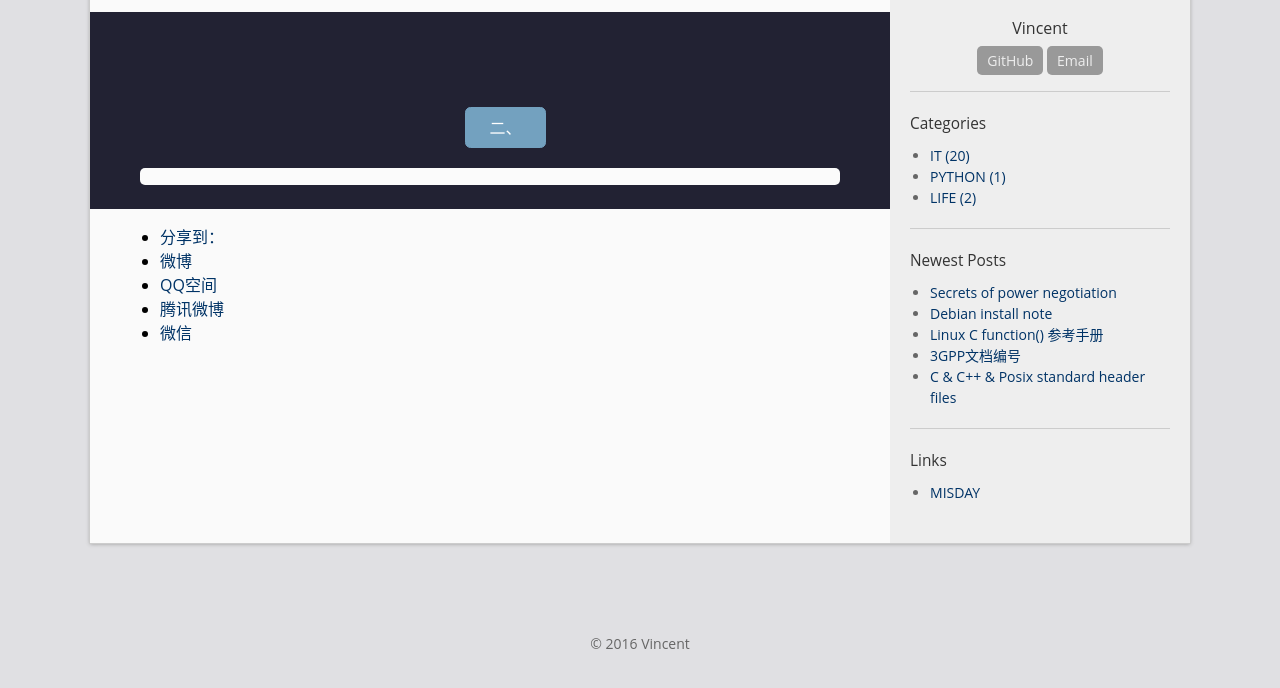
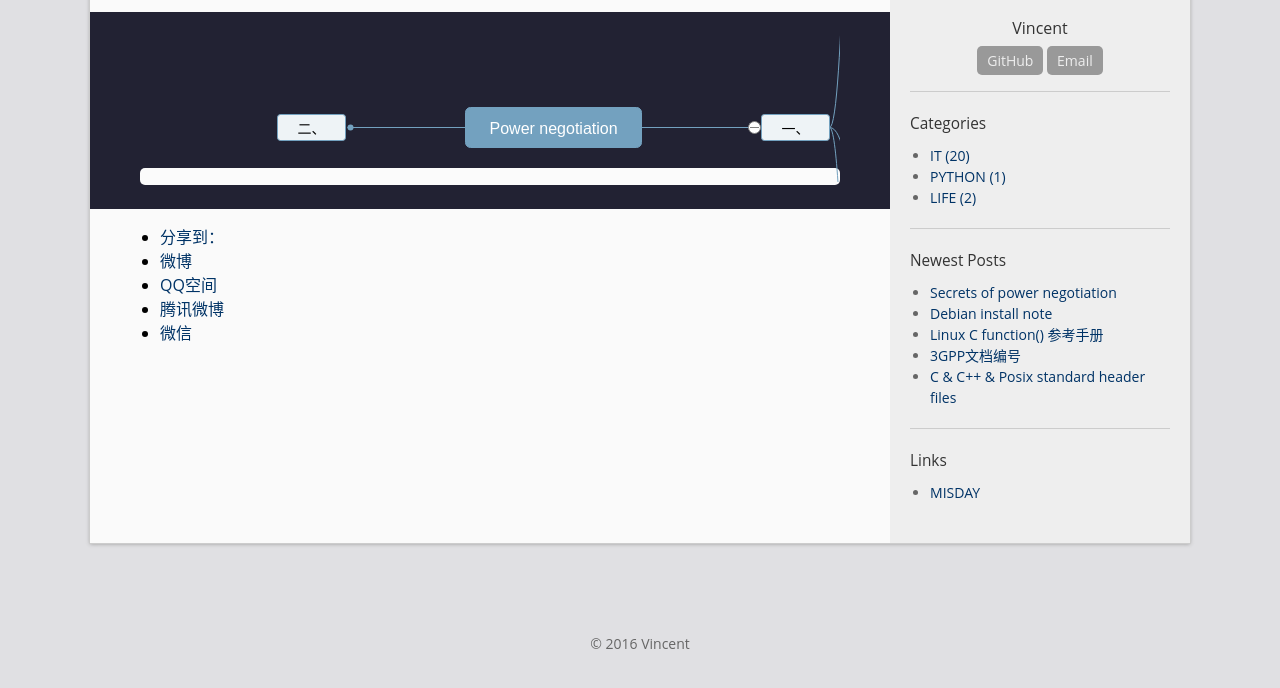
Before and after one commit to suseme/misday, a Jekyll site: the page built from _posts/2019-04-29-secret-of-power-negotiation.md, in a window 1280 px wide, cut to the strip 261-975 px from the top of the page. Shown: the top 688 px of the strip. Built offline with Jekyll 4.4.1, drawn with Linux system fonts in a browser that asks for light colours; comment, search, counter and statistics services are not loaded.

Commit message:
Update 2019-04-29-secret-of-power-negotiation.md

````diff
--- a/_posts/2019-04-29-secret-of-power-negotiation.md
+++ b/_posts/2019-04-29-secret-of-power-negotiation.md
@@ -7,31 +7,31 @@ categories: Life
 ---
 
 ```mindmap
-Power negotiation
-# 一、
-## 1.开局
-### 1.1.开出高于预期到条件
-### 1.2.永远不要接受第一次报价
-### 1.3.学会感到意外
-### 1.4.避免对抗性谈判
-### 1.5.不情愿到卖家和买家
-### 1.6.钳子策略
-## 2.中场
-### 2.1.应对没有决定权到对手
-#### 2.2.1激发对方到自我意识
-#### 2.2.2要让对方保证自己会在委员会面前推荐
-#### 2.2.3.我称其为“取决于”步骤
-### 2.2.服务价值递减
-### 2.3.绝对不要折中
-### 2.4.应对僵局
-### 2.5.应对困难
-### 2.6.应对死胡同
-### 2.7.一定要索取回报
-## 3.终局
-### 3.1.白脸-黑脸策略
-### 3.2.蚕食策略
-### 3.3.如何减少让步到幅度
-### 3.4.收回条件
-### 3.5.欣然接受
-# 二、
+#Power negotiation
+## 一、
+### 1.开局
+#### 1.1.开出高于预期到条件
+#### 1.2.永远不要接受第一次报价
+#### 1.3.学会感到意外
+#### 1.4.避免对抗性谈判
+#### 1.5.不情愿到卖家和买家
+#### 1.6.钳子策略
+### 2.中场
+#### 2.1.应对没有决定权到对手
+##### 2.2.1激发对方到自我意识
+##### 2.2.2要让对方保证自己会在委员会面前推荐
+##### 2.2.3.我称其为“取决于”步骤
+#### 2.2.服务价值递减
+#### 2.3.绝对不要折中
+#### 2.4.应对僵局
+#### 2.5.应对困难
+#### 2.6.应对死胡同
+#### 2.7.一定要索取回报
+### 3.终局
+#### 3.1.白脸-黑脸策略
+#### 3.2.蚕食策略
+#### 3.3.如何减少让步到幅度
+#### 3.4.收回条件
+#### 3.5.欣然接受
+## 二、
 ```
````
